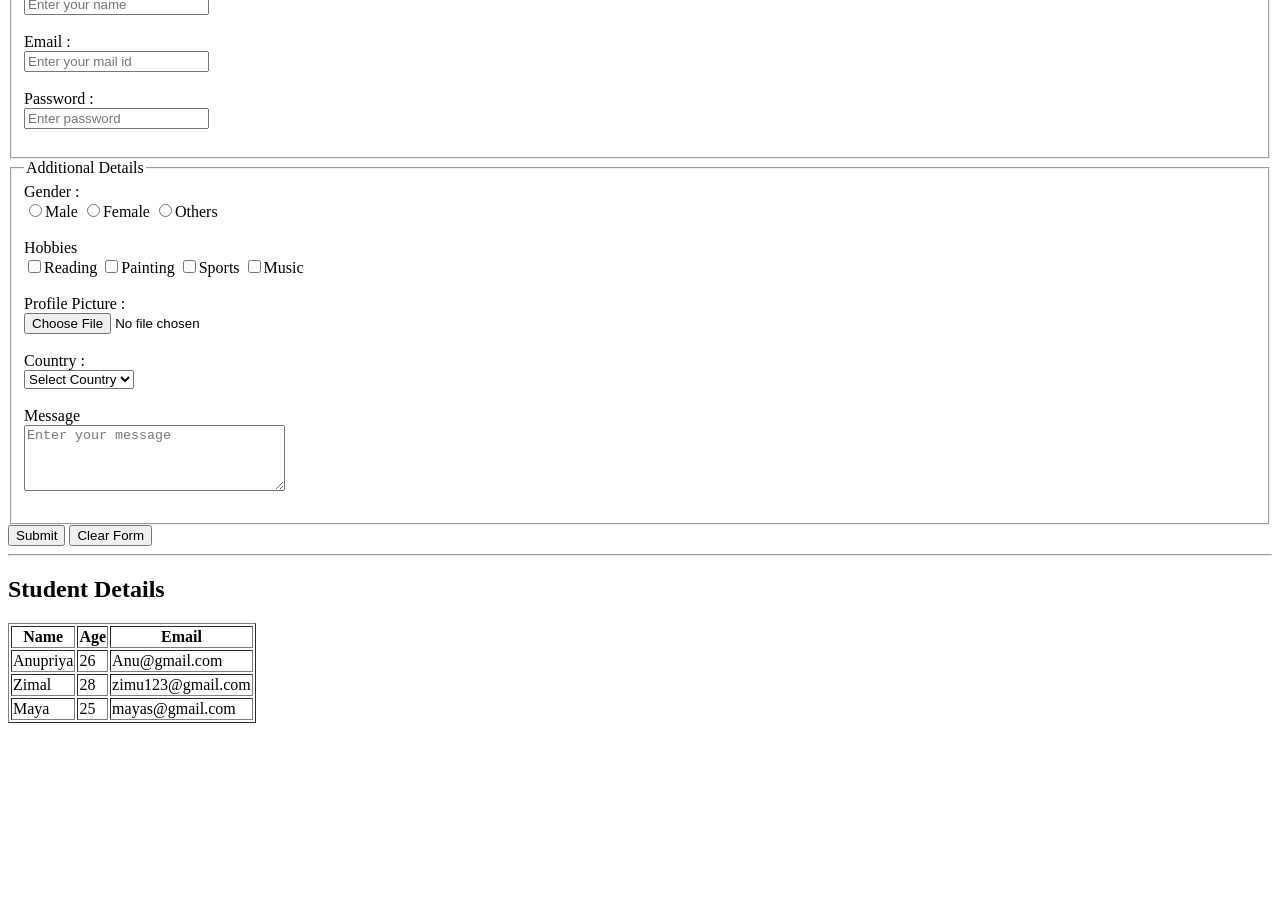
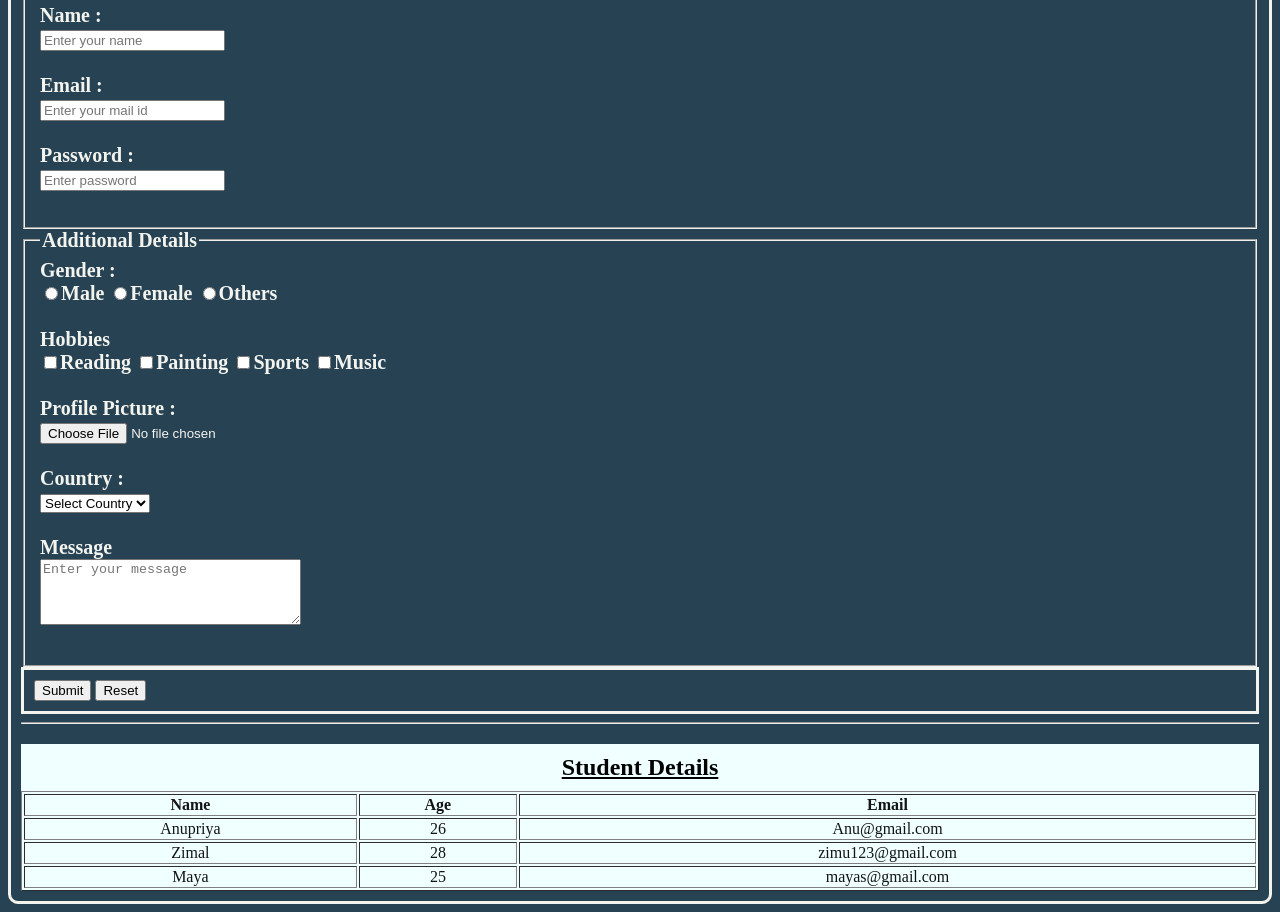
Before and after one commit to farseenasiraj/My-first-website, a plain HTML site: page Day 3/form.html in a window 1280 px wide. Shown: the part 114-1026 px from the top of the page. Before the commit the page ends 845 px from the top, so only its background shows below. Drawn offline with Linux system fonts and the light colour scheme.

Commit message:
form file

```diff
--- /dev/null
+++ b/Day 3/form.css
@@ -0,0 +1,33 @@
+body{
+    background-color: rgba(5, 38, 57, 0.866);
+    font-style: normal;
+    font-family: 'Times New Roman', Times, serif;
+    font-weight: bold;
+    color: rgb(244, 244, 239);
+    border-radius: 10px;
+
+    border-style: solid;
+    padding: 10px;
+
+}
+.name{
+    font-size: 20px;
+    font-family: 'Times New Roman', Times, serif;
+
+
+}
+.click{
+    padding: 10px;
+    font-size: 16px;
+    border: solid;
+    cursor: pointer;
+
+
+}
+.table{
+    width: 100%;
+    margin-top: 0%;
+    background-color: azure;
+    text-align: center;
+    color: rgb(19, 20, 20);
+    }
--- a/Day 3/form.html
+++ b/Day 3/form.html
@@ -3,11 +3,13 @@
     <head>
         <meta charset="UTF-8">
         <title>Registration form</title>
+    <link rel="stylesheet" href="form.css">
+
     </head>
     <body>
-        <h2>Registration Form</h2>
+        <h2 style="text-align: center; font-size: 40px; text-decoration: underline; margin: 10px;">Registration Form</h2>
         <form action="#" method="post" target="_blank">
-            <fieldset><legend>Personal Details</legend>
+            <fieldset class="name" ><legend>Personal Details</legend>
             <label for="name">Name :</label><br>
             <input type="text" id="name" name="name" placeholder="Enter your name" required maxlength="30"><br><br>
             <label for="email">Email :</label><br>
@@ -15,7 +17,7 @@
              <label for="password">Password :</label><br>
             <input type="password" id="password" name="password" placeholder="Enter password" required><br><br>
             </fieldset>
-            <fieldset><legend>Additional Details</legend>
+            <fieldset  class="name"><legend>Additional Details</legend>
                 <label>Gender :</label><br>
                 <input type="radio" name="gender" value="Male"required>Male
                 <input type="radio" name="gender" value="Female"ed>Female
@@ -38,35 +40,40 @@
                 <label for="message">Message</label><br>
                 <textarea id="message" name="message" placeholder="Enter your message" rows="4" cols="30" maxlength="100"></textarea><br><br>
                 </fieldset>
+                <div class="click">
                 <input type="submit" value="Submit">
-                <input type="reset" value="Clear Form">
+                <input type="reset" value="Reset">
+                </div>
             </form>
+
 <hr>
-<h2>Student Details</h2>
-<table border="1" cellpading="8">
+<h2 style="background-color: azure; color: #000; text-decoration: underline; padding: 10px;text-align: center; margin-bottom:0px;">Student Details</h2>
+<table border="1" cellpading="12" class="table">
     <thead>
         <tr>
-            <th>Name</th>
+            <th >Name</th>
             <th>Age</th>
             <th>Email</th>
         </tr>
     </thead>
     <tbody>
-        <tr>
+
+        <tr style="font-weight: lighter;">
             <td>Anupriya</td>
             <td>26</td>
             <td>Anu@gmail.com</td>
         </tr>
-        <tr>
+        <tr  style="font-weight: lighter;">
             <td>Zimal</td>
             <td>28</td>
             <td>zimu123@gmail.com</td>
         </tr>
-        <tr>
+        <tr  style="font-weight: lighter;">
             <td>Maya</td>
             <td>25</td>
             <td>mayas@gmail.com</td>
         </tr>
+
     </tbody>
 </table>
     </body>
```
